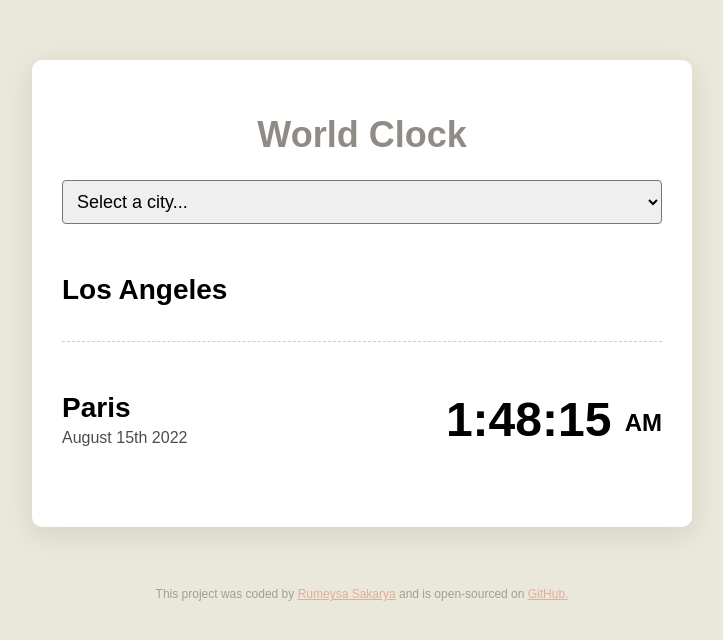
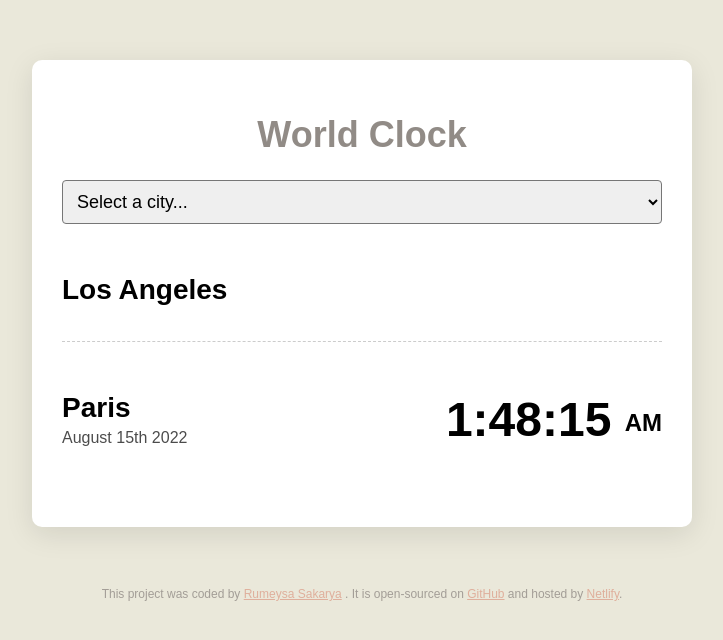
Before and after one commit to Rumeysa-Sakarya/world-clock, a plain HTML site: page index.html in a window 1280 px wide. Shown: the whole page, without its empty margins (278-1001 px from the left). Drawn offline with nearby package versions, Linux system fonts and the light colour scheme; a script that the page names is missing.

Commit message:
updated footer

```diff
--- a/index.html
+++ b/index.html
@@ -41,10 +41,14 @@
         <a href="https://github.com/Rumeysa-Sakarya" target="_blank"
           >Rumeysa Sakarya</a
         >
-        and is open-sourced on
+        . It is open-sourced on
         <a href="https://github.com/Rumeysa-Sakarya/world-clock" target="_blank"
-          >GitHub.</a
+          >GitHub</a
         >
+        and hosted by
+        <a href="https://clocks-from-the-world.netlify.app/" target="_blank"
+          >Netlify</a
+        >.
       </p>
     </footer>
     <script src="src/index.js"></script>
```
